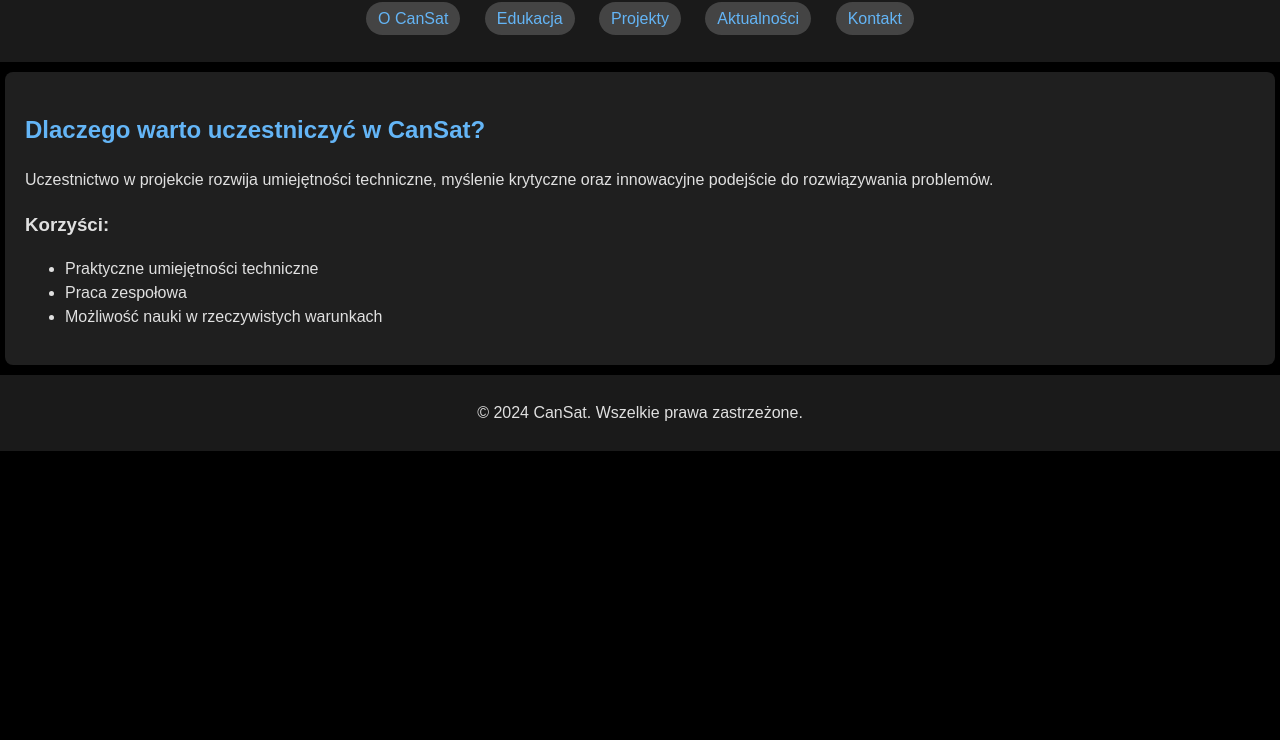
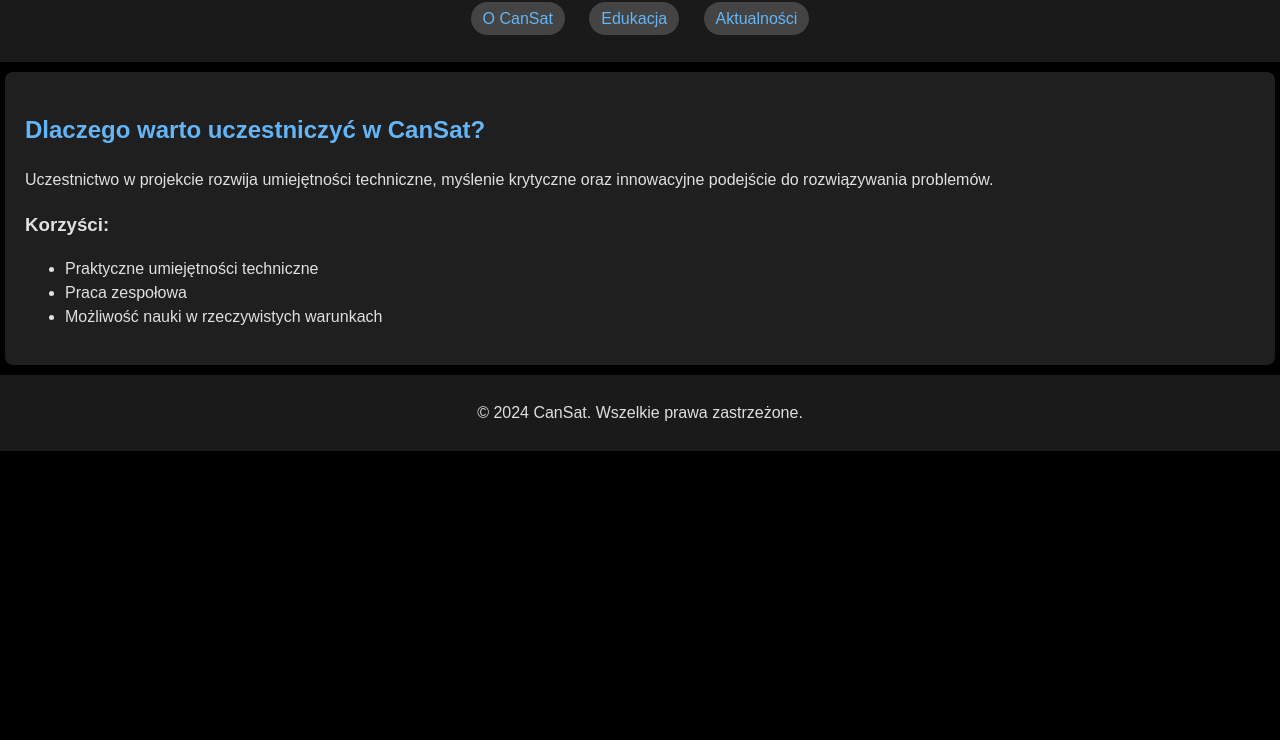
Before and after one commit to praktykiteboln/tebspace, a plain HTML site: page education.html in a window 1280 px wide. Shown: the part 60-800 px from the top of the page. Drawn offline with Linux system fonts and the light colour scheme.

Commit message:
Update education.html

```diff
--- a/education.html
+++ b/education.html
@@ -13,9 +13,7 @@
             <ul>
                 <li><a href="about.html">O CanSat</a></li>
                 <li><a href="education.html">Edukacja</a></li>
-                <li><a href="projects.html">Projekty</a></li>
                 <li><a href="news.html">Aktualności</a></li>
-                <li><a href="#contact">Kontakt</a></li>
             </ul>
         </nav>
     </header>
```
